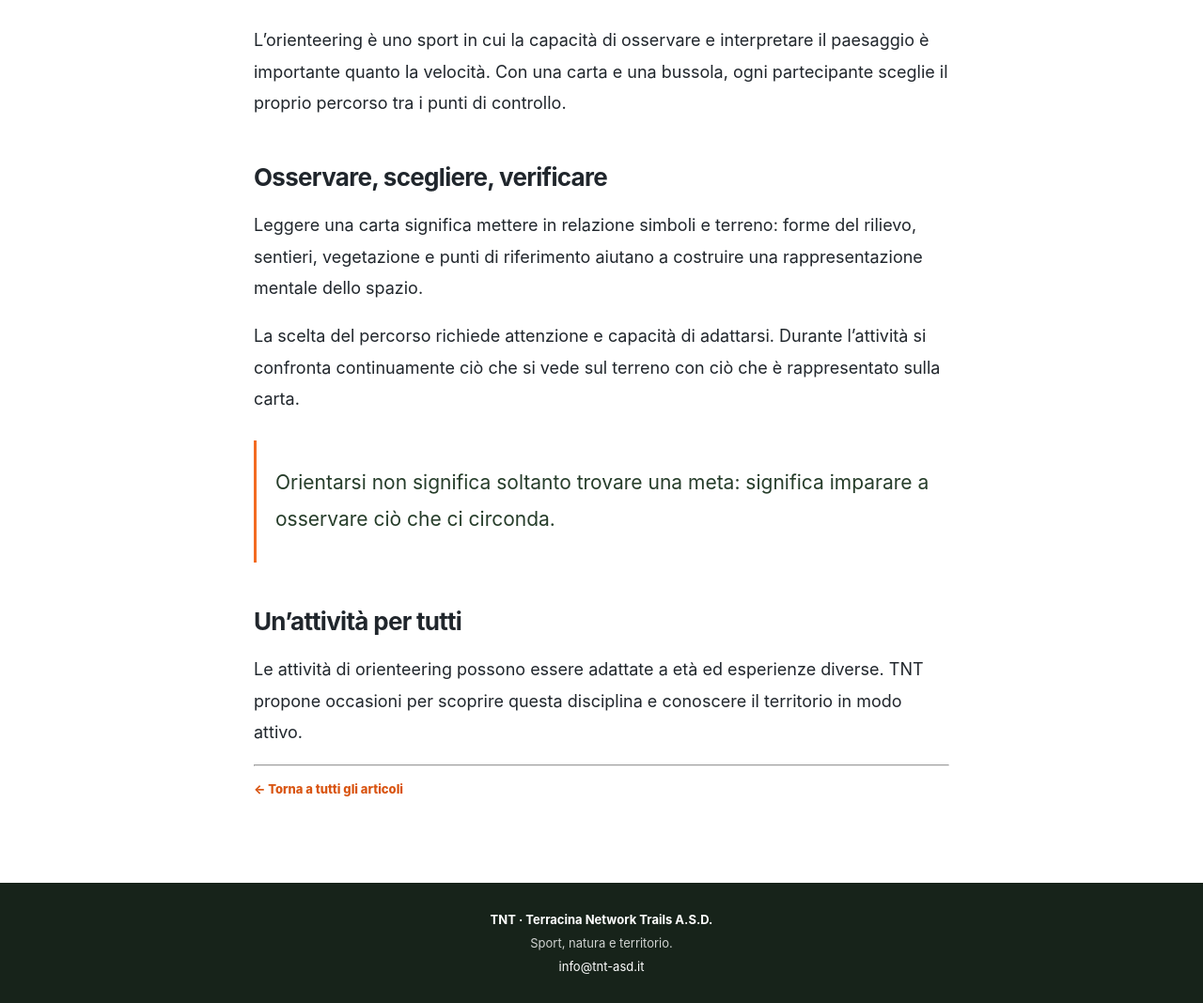
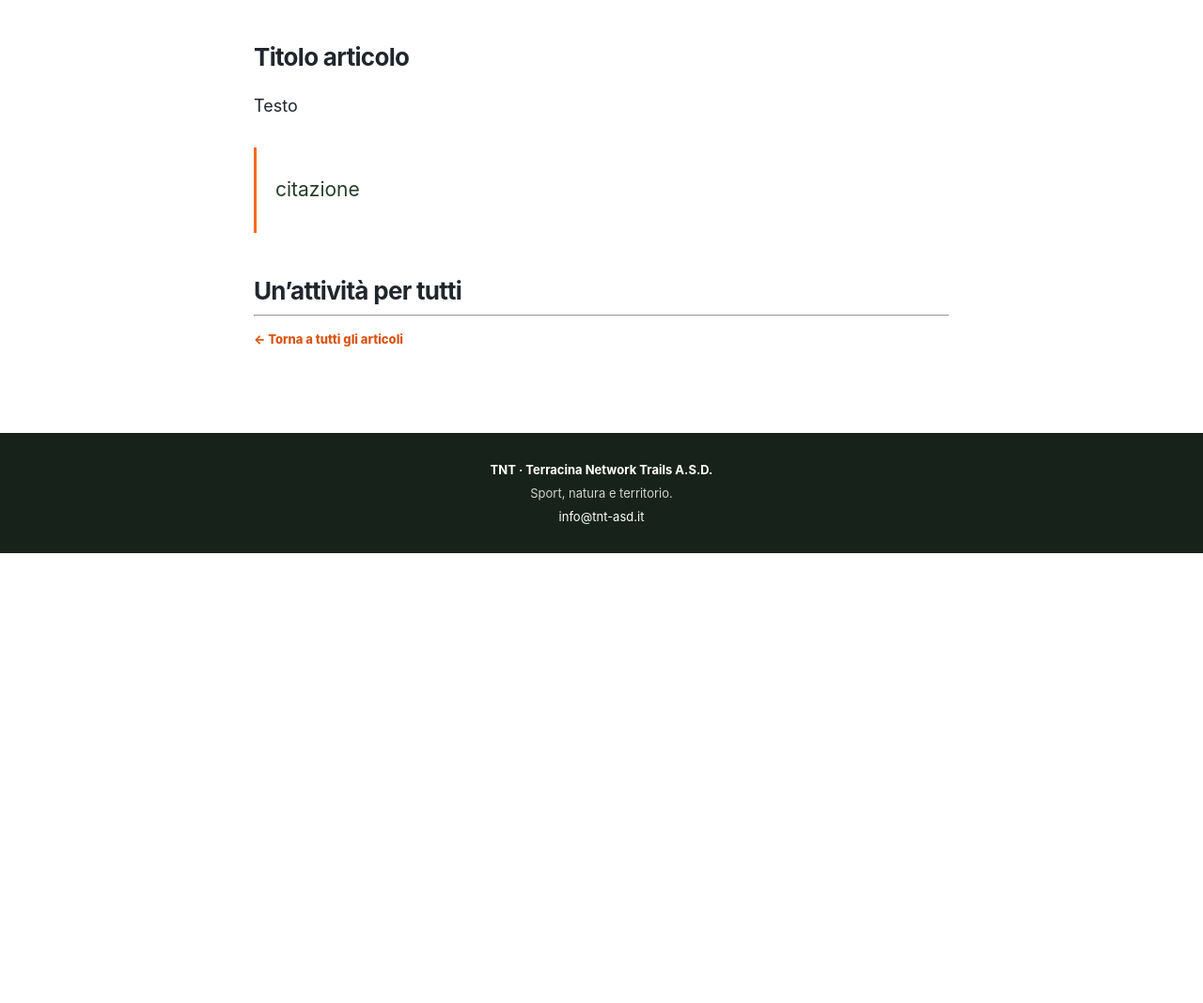
Before and after one commit to glucatntasd/glucatntasd.github.io, a Jekyll site: the page built from _posts/2026-10-11-orientarsi-nel-territorio.md, in a window 1280 px wide and 1400 px high, scrolled down 603 px. Shown: the part 332-1400 px from the top of the window at 94% size. Built offline with Jekyll 4.4.1, drawn with Linux system fonts in a browser that asks for light colours; after the commit the page ends 1524 px from its top, so only the background shows below that.

Commit message:
Revise content and structure of orientarsi nel territorio
Updated the content structure and added new sections for clarity.

```diff
--- a/_posts/2026-10-11-orientarsi-nel-territorio.md
+++ b/_posts/2026-10-11-orientarsi-nel-territorio.md
@@ -7,16 +7,12 @@ subtitle: "Carta, bussola e osservazione: uno sport che trasforma ogni percorso
 image: "/assets/paesaggio.jpg"
 ---
 
-L'orienteering è uno sport in cui la capacità di osservare e interpretare il paesaggio è importante quanto la velocità. Con una carta e una bussola, ogni partecipante sceglie il proprio percorso tra i punti di controllo.
 
-## Osservare, scegliere, verificare
 
-Leggere una carta significa mettere in relazione simboli e terreno: forme del rilievo, sentieri, vegetazione e punti di riferimento aiutano a costruire una rappresentazione mentale dello spazio.
+## Titolo articolo
 
-La scelta del percorso richiede attenzione e capacità di adattarsi. Durante l'attività si confronta continuamente ciò che si vede sul terreno con ciò che è rappresentato sulla carta.
+Testo
 
-> Orientarsi non significa soltanto trovare una meta: significa imparare a osservare ciò che ci circonda.
+> citazione
 
 ## Un'attività per tutti
-
-Le attività di orienteering possono essere adattate a età ed esperienze diverse. TNT propone occasioni per scoprire questa disciplina e conoscere il territorio in modo attivo.
```
